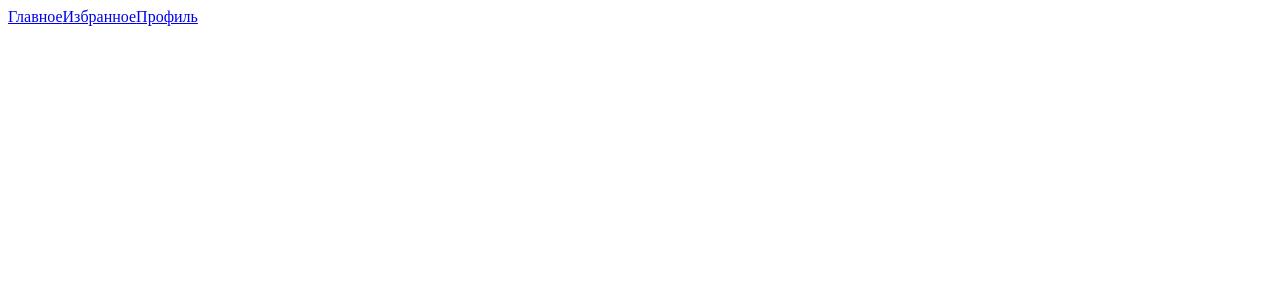
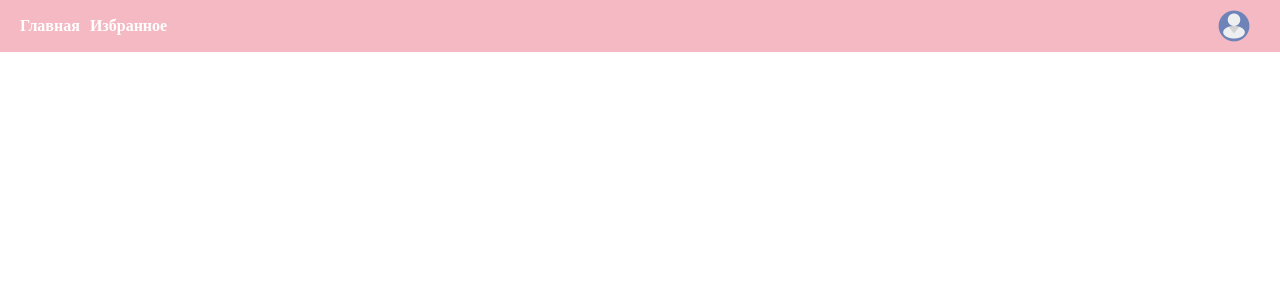
Before and after one commit to alchemmist/cats, a React (Vite) app: page / in a window 1280 px wide. Shown: the top 300 px of the page. Built offline with nearby package versions, Linux system fonts and the light colour scheme.

Commit message:
impl header

```diff
--- a/src/components/header/Header.css
+++ b/src/components/header/Header.css
@@ -0,0 +1,37 @@
+nav {
+    background-color: #f4b9c2;
+    display: flex;
+    justify-content: space-between;
+    align-items: center;
+    padding: 0 10px;
+}
+
+nav div {
+    margin: 10px;
+}
+
+a {
+    color: white;
+    font-weight: bold;
+    text-decoration: none;
+}
+
+.main-side a {
+    margin-right: 10px;
+}
+
+.profile-side a {
+    display: flex;
+    align-items: center;
+}
+
+.profile-side a img {
+    width: 32px;
+    cursor: pointer;
+    margin-right: 10px;
+}
+
+.profile-side a {
+    color: black;
+    font-weight: normal;
+}
--- a/src/components/header/Header.jsx
+++ b/src/components/header/Header.jsx
@@ -1,12 +1,20 @@
 import "./Header.css";
 import { Link } from "react-router";
+import * as auth from "../../stores/auth";
 
 function Header() {
   return (
     <nav>
-      <Link to="/">Главное</Link>
-      <Link to="/favourites">Избранное</Link>
-      <Link to="/me">Профиль</Link>
+      <div className="main-side">
+        <Link to="/">Главная</Link>
+        <Link to="/favorites">Избранное</Link>
+      </div>
+      <div className="profile-side">
+        <Link to="/profile">
+          <img alt="Аватарка" src="/src/assets/user.png" />
+          {auth.isAuthorized() && "Профиль"}
+        </Link>
+      </div>
     </nav>
   );
 }
--- a/src/index.css
+++ b/src/index.css
@@ -1,4 +1,4 @@
-:root {
+body {
   margin: 0;
   padding: 0;
 }
```
Also changed, not shown: src/assets/user.png (added).
